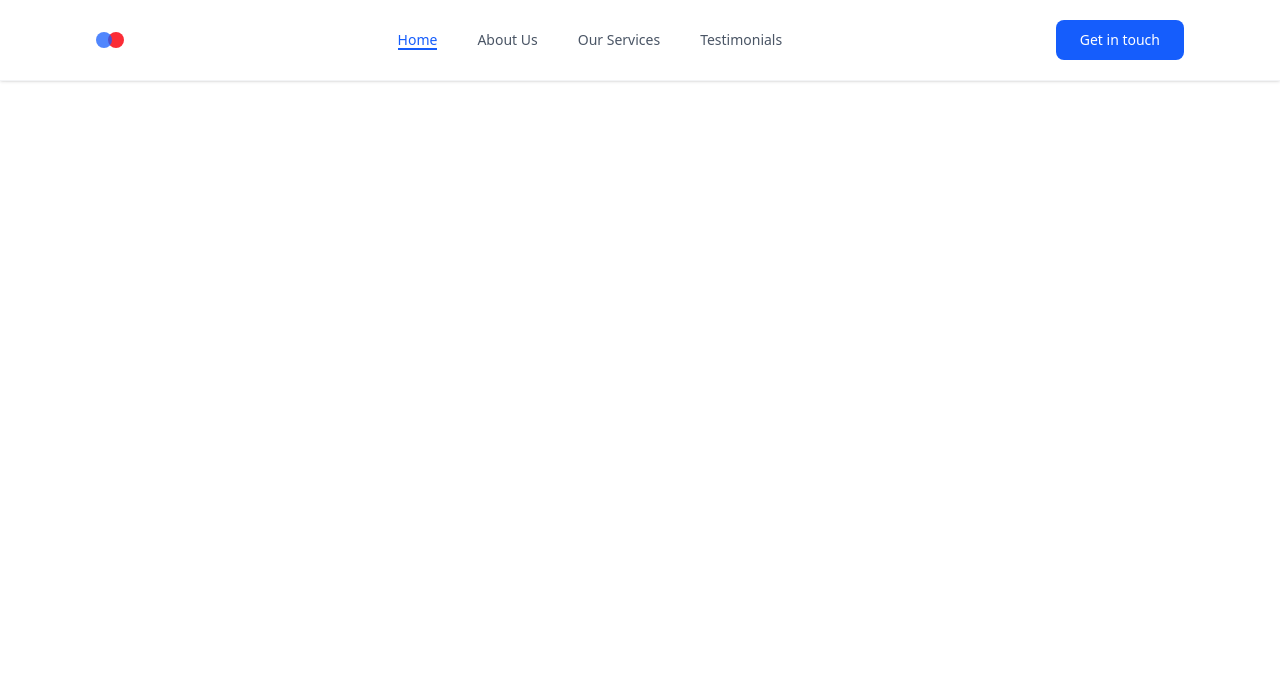
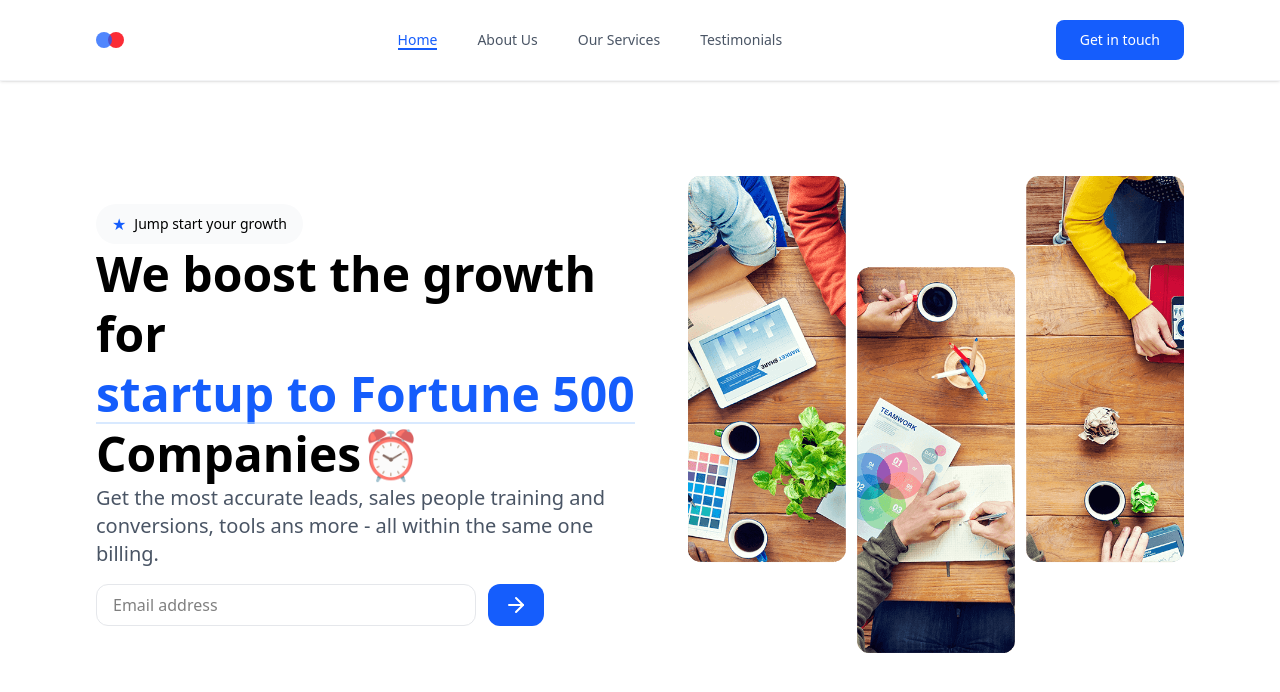
Before and after one commit to sanjayrana2005/Modern-react, a React (Vite) app: page / in a window 1280 px wide. Shown: the top 692 px of the page. Built offline with nearby package versions, Linux system fonts and the light colour scheme.

Commit message:
made home landing page

```diff
--- a/src/App.jsx
+++ b/src/App.jsx
@@ -1,10 +1,12 @@
 import React from 'react'
 import Navbar from './components/Navbar'
+import Hero from './components/Hero'
 
 const App = () => {
   return (
     <>
     <Navbar/>
+    <Hero/>
     </>
   )
 }
--- /dev/null
+++ b/src/components/Hero.jsx
@@ -0,0 +1,44 @@
+import React from 'react'
+import { ArrowRight } from "lucide-react";
+import heroImage from "../assets/hero-image.png"
+
+const Hero = () => {
+    return (
+        <section className='container mx-auto pt-44 pb-6 px-4 sm:px-6 lg:px-24 flex flex-col md:flex-row justify-between items-center'>
+
+            {/* //left column */}
+            <div className='w-full md:w-1/2 bg-blue-60'>
+                {/* star badge */}
+                <div className='flex items-center gap-2 bg-gray-50 w-fit px-4 py-2 rounded-full hover:bg-gray-200 transition-colors cursor-pointer group'>
+                    <span className='text-blue-600 group-hover:scale-150 group-hover:text-amber-500 transition-transform'>★</span>
+                    <span className='text-sm font-medium'>Jump start your growth</span>
+                </div>
+
+                <h1 className='text-2xl md:text-4xl lg:text-5xl font-bold leading-tight'>We boost the growth for <span className='text-blue-600  inline-block relative'>startup to Fortune 500<span className='absolute bottom-0 left-0 w-full h-0.5 bg-blue-200/60'></span></span>Companies<span className='inline-block animate-pulse'>⏰</span></h1>
+
+                <p className='text-gray-600 text-lg md:text-xl max-w-xl'>Get the most accurate leads, sales people training and conversions, tools ans more - all within the same one billing.</p>
+
+                <div className='flex gap-3 max-w-md mt-4'>
+                    <input
+                        type="email"
+                        placeholder='Email address'
+                        className='flex-1 px-4 py-2 border border-gray-200 rounded-xl outline-none focus:border-blue-600 focus:ring-2 focus:ring-blue-100 transition-all'
+                    />
+                    <button className=' bg-blue-600 px-4 py-2 text-white rounded-xl hover:bg-blue-700 cursor-pointer hover:shadow-xl hover:shadow-blue-100'><ArrowRight /></button>
+                </div>
+            </div>
+
+
+            {/* right column */}
+            <div className='w-full md:w-1/2 mt-16 md:mt-0 pl-0 md:pl-12'>
+                <div className='relative'>
+                    <img src={heroImage} alt="hero image"
+                        className='rounded-lg relative z-10 hover:scale-[1.02] transition-transform duration-300'
+                    />
+                </div>
+            </div>
+        </section>
+    )
+}
+
+export default Hero
--- a/src/components/Navbar.jsx
+++ b/src/components/Navbar.jsx
@@ -52,7 +52,7 @@ const Navbar = () => {
             {/* mobile menu item */}
             {
                 isMenuOpen && (
-                    <div className='md:hidden flex flex-col gap-1 bg-white border-t border-gray-200 px-4'>
+                    <div className='md:hidden flex flex-col gap-1 bg-white border-t border-gray-200 px-4 pb-1'>
                         {
                             navLinks.map((link, index) => {
                                 return <a
```
